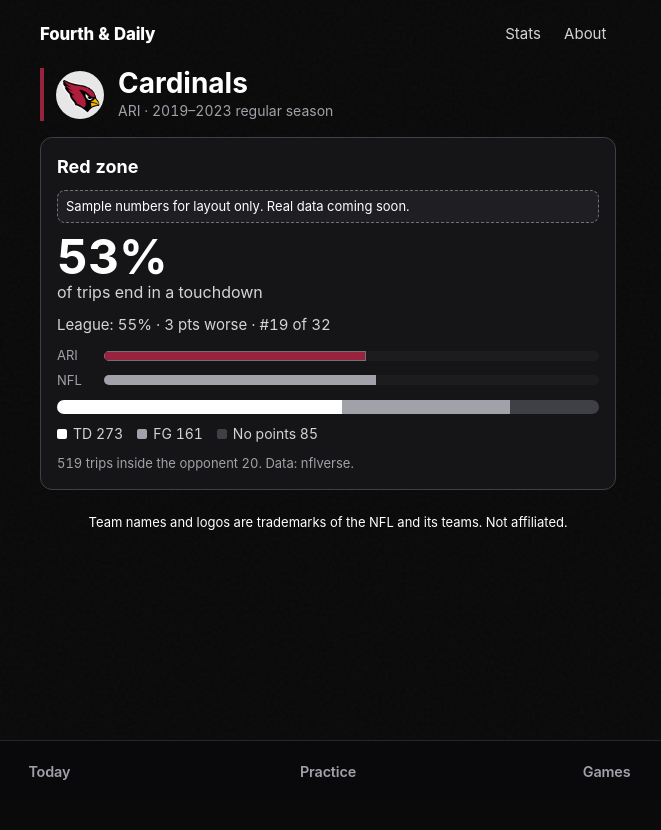
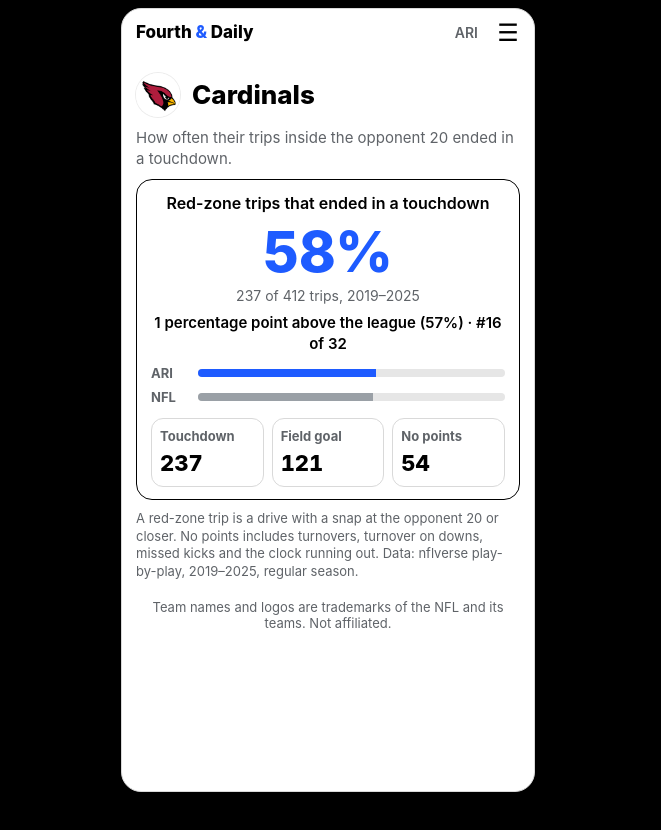
Before and after one commit to nmpy7knjd8-code/nfl-analytics-simulator, a Next.js app in the folder frontend/: page /team/ARI in a window 1280 px wide. Shown: the top 830 px of the page, without its empty margins (312-973 px from the left). After the commit the page ends 800 px from the top, so only its background shows below. Built offline with nearby package versions, Linux system fonts and the light colour scheme.

Commit message:
F5: light game-style team page, real teamRedzone.json (#166), no stub; season chips ready for by_season

```diff
--- a/frontend/app/team/[abbr]/page.tsx
+++ b/frontend/app/team/[abbr]/page.tsx
@@ -3,7 +3,9 @@
 import colors from "../../../lib/teamColors.json";
 import { teamNickname } from "../../../lib/teams";
 import { TeamLogo } from "../../../components/TeamLogo";
-import { REDZONE, pct, redzoneFor } from "../../../lib/teamRedzone";
+import { Header, Trademark } from "../../../components/SimpleGame";
+import { TeamRedzone } from "../../../components/TeamRedzone";
+import { REDZONE } from "../../../lib/teamRedzone";
 import "../team.css";
 
 type Props = { params: Promise<{ abbr: string }> };
@@ -16,54 +18,30 @@
 
 export async function generateMetadata({ params }: Props): Promise<Metadata> {
   const { abbr } = await params;
-  return { title: `${teamNickname(abbr)} · Fourth & Daily` };
+  return { title: `${teamNickname(abbr)} red zone · Fourth & Daily` };
 }
 
 export default async function TeamPage({ params }: Props) {
   const { abbr } = await params;
   const c = TEAMS[abbr];
-  const row = redzoneFor(abbr);
-  if (!c || !row) notFound();
-  const lg = REDZONE.league;
-  const diff = Math.round((row.td_rate - lg.td_rate) * 100);
-  const n = REDZONE.teams.length;
+  if (!c || !REDZONE.teams.some((t) => t.team === abbr)) notFound();
   const [s0, s1] = REDZONE.seasons;
-  const seg = (v: number) => `${(v / row.drives) * 100}%`;
   return (
-    <main className="fd-page tm-page" id="main" style={{ "--tm-c": c.primary, "--tm-c2": c.secondary } as React.CSSProperties}>
-      <header className="tm-head">
-        <TeamLogo abbr={abbr} size={48} />
-        <div>
-          <h1>{teamNickname(abbr)}</h1>
-          <p className="tm-sub">{abbr} · {s0}–{s1} regular season</p>
-        </div>
-      </header>
-
-      <section className="tm-card" aria-labelledby="rz-h">
-        <h2 id="rz-h">Red zone</h2>
-        {REDZONE.stub ? <p className="tm-stub">Sample numbers for layout only. Real data coming soon.</p> : null}
-        <p className="tm-big"><span>{pct(row.td_rate)}</span> of trips end in a touchdown</p>
-        <p className="tm-vs">
-          League: {pct(lg.td_rate)} · {diff === 0 ? "same as the league" : `${Math.abs(diff)} pts ${diff > 0 ? "better" : "worse"}`} · #{row.rank} of {n}
+    <main id="main">
+      <div className="sg-app tm" style={{ "--tm-c": c.primary } as React.CSSProperties}>
+        <Header right={abbr} />
+        <header className="tm-head">
+          <TeamLogo abbr={abbr} size={44} />
+          <h1 className="tm-h1">{teamNickname(abbr)}</h1>
+        </header>
+        <p className="tm-lede">How often their trips inside the opponent 20 ended in a touchdown.</p>
+        <TeamRedzone abbr={abbr} />
+        <p className="tm-note">
+          A red-zone trip is a drive with a snap at the opponent 20 or closer. No points includes turnovers, turnover on downs,
+          missed kicks and the clock running out. Data: nflverse play-by-play, {s0}–{s1}, regular season.
         </p>
-        <div className="tm-bars" aria-hidden="true">
-          <div className="tm-row"><span>{abbr}</span><div className="tm-bar"><i style={{ width: pct(row.td_rate) }} /></div></div>
-          <div className="tm-row"><span>NFL</span><div className="tm-bar tm-bar-lg"><i style={{ width: pct(lg.td_rate) }} /></div></div>
-        </div>
-        <div className="tm-split" role="img" aria-label={`${row.td} touchdowns, ${row.fg} field goals, ${row.no_score} no points, out of ${row.drives} trips`}>
-          <i className="tm-s-td" style={{ width: seg(row.td) }} />
-          <i className="tm-s-fg" style={{ width: seg(row.fg) }} />
-          <i className="tm-s-no" style={{ width: seg(row.no_score) }} />
-        </div>
-        <ul className="tm-legend">
-          <li><b className="tm-s-td" />TD {row.td}</li>
-          <li><b className="tm-s-fg" />FG {row.fg}</li>
-          <li><b className="tm-s-no" />No points {row.no_score}</li>
-        </ul>
-        <p className="tm-note">{row.drives} trips inside the opponent 20. Data: nflverse.</p>
-      </section>
-
-      <p className="sg-tm-note">Team names and logos are trademarks of the NFL and its teams. Not affiliated.</p>
+        <Trademark />
+      </div>
     </main>
   );
 }
--- a/frontend/app/team/team.css
+++ b/frontend/app/team/team.css
@@ -1,22 +1,21 @@
-.tm-head{display:flex;align-items:center;gap:12px;border-left:4px solid var(--tm-c);padding-left:12px}
-.tm-head h1{margin:0;font-size:28px;line-height:1.1}
-.tm-sub{margin:2px 0 0;color:var(--color-ink-muted);font-size:14px}
-.tm-card{background:var(--color-bg-elevated);border:1px solid var(--color-border);border-radius:12px;padding:16px;display:grid;gap:10px}
-.tm-card h2{margin:0;font-size:18px}
-.tm-stub{margin:0;font-size:13px;color:var(--color-ink);background:var(--color-accent-soft);border:1px dashed var(--color-border-strong);border-radius:8px;padding:6px 8px}
-.tm-big{margin:0;font-size:16px;color:var(--color-ink-secondary)}
-.tm-big span{display:block;font-size:48px;font-weight:700;color:var(--color-ink);line-height:1}
-.tm-vs{margin:0;font-size:15px;color:var(--color-ink-secondary)}
-.tm-bars{display:grid;gap:6px}
-.tm-bar{height:10px;background:var(--color-bg-sunken);border-radius:5px;overflow:hidden}
-.tm-bar i{display:block;height:100%;background:var(--tm-c);outline:1px solid var(--color-border-strong);outline-offset:-1px}
-.tm-bar-lg i{background:var(--color-ink-muted);outline:none}
-.tm-split{display:flex;height:14px;border-radius:7px;overflow:hidden}
-.tm-split i{display:block;height:100%}
-.tm-s-td{background:var(--color-ink)}
-.tm-s-fg{background:var(--color-ink-muted)}
-.tm-s-no{background:var(--color-border)}
-.tm-legend{list-style:none;margin:0;padding:0;display:flex;flex-wrap:wrap;gap:6px 14px;font-size:14px;color:var(--color-ink-secondary)}
-.tm-legend b{display:inline-block;width:10px;height:10px;border-radius:2px;margin-right:6px}
-.tm-note{margin:0;font-size:13px;color:var(--color-ink-muted)}
-.tm-row{display:grid;grid-template-columns:3em 1fr;align-items:center;gap:8px;font-size:13px;color:var(--color-ink-muted)}
+/* Team pages: same white card as the Fourth & Daily game (.sg-app), like /kicks (#159). */
+.tm{gap:10px;padding-bottom:calc(16px + env(safe-area-inset-bottom,0px))}
+.tm-head{display:flex;align-items:center;gap:10px;margin-top:6px}
+.tm-h1{font-size:26px;line-height:1.15;font-weight:800;margin:0;color:#000}
+.tm-lede{margin:0;color:var(--sg-g);font-size:15px}
+.tm-chips{margin:0}
+.tm-hero{text-align:center;border:1.5px solid #000;border-radius:16px;padding:12px 14px;display:grid;gap:6px}
+.tm-q{font-size:16px;font-weight:600;color:#000;margin:0}
+.tm-big{font-size:56px;font-weight:800;line-height:1;color:var(--sg-b);font-variant-numeric:tabular-nums;margin:4px 0 0}
+.tm-sub{font-size:14px;color:var(--sg-g)}
+.tm-vs{margin:0;font-size:15px;font-weight:600;color:#000}
+.tm-bars{display:grid;gap:6px;margin-top:4px}
+.tm-row{display:grid;grid-template-columns:3em 1fr;align-items:center;gap:8px;font-size:13px;font-weight:700;color:var(--sg-g);text-align:left}
+.tm-bar{height:8px;border-radius:4px;background:#e6e6e6;overflow:hidden}
+.tm-bar i{display:block;height:100%;background:var(--sg-b)}
+.tm-bar-lg i{background:#9aa0a6}
+.tm-tiles{list-style:none;margin:6px 0 0;padding:0;display:grid;grid-template-columns:repeat(3,minmax(0,1fr));gap:8px}
+.tm-tiles li{display:grid;gap:2px;padding:8px;border:1.5px solid #d9d9d9;border-radius:12px;text-align:left}
+.tm-tiles span{font-size:13px;font-weight:700;color:var(--sg-g)}
+.tm-tiles b{font-size:22px;font-weight:800;font-variant-numeric:tabular-nums}
+.tm-note{margin:0;font-size:13px;color:var(--sg-g);line-height:1.35}
--- a/frontend/components/AppNav.tsx
+++ b/frontend/components/AppNav.tsx
@@ -17,7 +17,7 @@
 /** The simple game ("/", "/daily", "/practice", "/endless") has its own header and ☰ menu, so the old chrome is hidden there. */
 function useGameRoute(): boolean {
   const p = (usePathname() || "/").replace(/\/+$/, "") || "/";
-  return p === "/" || p === "/daily" || p === "/practice" || p === "/endless" || p === "/feed";
+  return p === "/" || p === "/daily" || p === "/practice" || p === "/endless" || p === "/feed" || p.startsWith("/team/");
 }
 
 export function TopBar() {
--- /dev/null
+++ b/frontend/components/TeamRedzone.tsx
@@ -0,0 +1,45 @@
+"use client";
+
+import { useState } from "react";
+import { ALL, REDZONE, pct, rowFor, seasonKeys, sliceFor, vsLeague } from "../lib/teamRedzone";
+
+export function TeamRedzone({ abbr }: { abbr: string }) {
+  const [season, setSeason] = useState(ALL);
+  const keys = seasonKeys();
+  const slice = sliceFor(season);
+  const row = rowFor(abbr, slice);
+  const [s0, s1] = REDZONE.seasons;
+  const when = season === ALL ? `${s0}–${s1}` : season;
+  return (
+    <>
+      {keys.length ? (
+        <div className="pf-chips tm-chips" role="group" aria-label="Season">
+          {[ALL, ...keys].map((k) => (
+            <button key={k} type="button" className={`pf-chip${season === k ? " is-on" : ""}`} aria-pressed={season === k} onClick={() => setSeason(k)}>
+              {k === ALL ? "All" : k}
+            </button>
+          ))}
+        </div>
+      ) : null}
+      {!row ? (
+        <section className="tm-hero"><p className="tm-q">No red-zone trips for this team in {when}.</p></section>
+      ) : (
+        <section className="tm-hero" aria-live="polite">
+          <h2 className="tm-q">Red-zone trips that ended in a touchdown</h2>
+          <div className="tm-big">{pct(row.td_rate)}</div>
+          <div className="tm-sub">{row.td.toLocaleString()} of {row.drives.toLocaleString()} trips, {when}</div>
+          <p className="tm-vs">{vsLeague(row.td_rate, slice.league.td_rate)} ({pct(slice.league.td_rate)}) · #{row.rank} of {slice.teams.length}</p>
+          <div className="tm-bars" aria-hidden="true">
+            <div className="tm-row"><span>{abbr}</span><div className="tm-bar"><i style={{ width: pct(row.td_rate) }} /></div></div>
+            <div className="tm-row"><span>NFL</span><div className="tm-bar tm-bar-lg"><i style={{ width: pct(slice.league.td_rate) }} /></div></div>
+          </div>
+          <ul className="tm-tiles">
+            <li><span>Touchdown</span><b>{row.td.toLocaleString()}</b></li>
+            <li><span>Field goal</span><b>{row.fg.toLocaleString()}</b></li>
+            <li><span>No points</span><b>{row.no_score.toLocaleString()}</b></li>
+          </ul>
+        </section>
+      )}
+    </>
+  );
+}
--- a/frontend/lib/teamRedzone.stub.json
+++ /dev/null
@@ -1,306 +0,0 @@
-{
- "schema_version": 1,
- "stub": true,
- "source": "STUB \u2014 placeholder numbers, not real data. Replaced by mining/build_team_redzone.py (NFL Data Builders).",
- "seasons": [
-  2019,
-  2023
- ],
- "season_type": "REG",
- "red_zone_def": "Drive had a snap at the opponent 20 or closer (yardline_100 <= 20)",
- "league": {
-  "drives": 16182,
-  "td": 8978,
-  "td_rate": 0.5548
- },
- "teams": [
-  {
-   "team": "KC",
-   "drives": 465,
-   "td": 304,
-   "fg": 118,
-   "no_score": 43,
-   "td_rate": 0.6538,
-   "rank": 1
-  },
-  {
-   "team": "SEA",
-   "drives": 519,
-   "td": 338,
-   "fg": 114,
-   "no_score": 67,
-   "td_rate": 0.6513,
-   "rank": 2
-  },
-  {
-   "team": "ATL",
-   "drives": 528,
-   "td": 343,
-   "fg": 132,
-   "no_score": 53,
-   "td_rate": 0.6496,
-   "rank": 3
-  },
-  {
-   "team": "BUF",
-   "drives": 539,
-   "td": 350,
-   "fg": 132,
-   "no_score": 57,
-   "td_rate": 0.6494,
-   "rank": 4
-  },
-  {
-   "team": "HOU",
-   "drives": 461,
-   "td": 294,
-   "fg": 107,
-   "no_score": 60,
-   "td_rate": 0.6377,
-   "rank": 5
-  },
-  {
-   "team": "LV",
-   "drives": 478,
-   "td": 300,
-   "fg": 122,
-   "no_score": 56,
-   "td_rate": 0.6276,
-   "rank": 6
-  },
-  {
-   "team": "WAS",
-   "drives": 515,
-   "td": 317,
-   "fg": 142,
-   "no_score": 56,
-   "td_rate": 0.6155,
-   "rank": 7
-  },
-  {
-   "team": "MIA",
-   "drives": 516,
-   "td": 311,
-   "fg": 133,
-   "no_score": 72,
-   "td_rate": 0.6027,
-   "rank": 8
-  },
-  {
-   "team": "IND",
-   "drives": 465,
-   "td": 268,
-   "fg": 138,
-   "no_score": 59,
-   "td_rate": 0.5763,
-   "rank": 9
-  },
-  {
-   "team": "BAL",
-   "drives": 558,
-   "td": 321,
-   "fg": 172,
-   "no_score": 65,
-   "td_rate": 0.5753,
-   "rank": 10
-  },
-  {
-   "team": "PIT",
-   "drives": 441,
-   "td": 248,
-   "fg": 136,
-   "no_score": 57,
-   "td_rate": 0.5624,
-   "rank": 11
-  },
-  {
-   "team": "NYJ",
-   "drives": 548,
-   "td": 303,
-   "fg": 167,
-   "no_score": 78,
-   "td_rate": 0.5529,
-   "rank": 12
-  },
-  {
-   "team": "DAL",
-   "drives": 538,
-   "td": 296,
-   "fg": 173,
-   "no_score": 69,
-   "td_rate": 0.5502,
-   "rank": 13
-  },
-  {
-   "team": "PHI",
-   "drives": 493,
-   "td": 269,
-   "fg": 154,
-   "no_score": 70,
-   "td_rate": 0.5456,
-   "rank": 14
-  },
-  {
-   "team": "MIN",
-   "drives": 479,
-   "td": 261,
-   "fg": 141,
-   "no_score": 77,
-   "td_rate": 0.5449,
-   "rank": 15
-  },
-  {
-   "team": "TB",
-   "drives": 499,
-   "td": 270,
-   "fg": 150,
-   "no_score": 79,
-   "td_rate": 0.5411,
-   "rank": 16
-  },
-  {
-   "team": "NE",
-   "drives": 529,
-   "td": 284,
-   "fg": 165,
-   "no_score": 80,
-   "td_rate": 0.5369,
-   "rank": 17
-  },
-  {
-   "team": "CLE",
-   "drives": 492,
-   "td": 261,
-   "fg": 170,
-   "no_score": 61,
-   "td_rate": 0.5305,
-   "rank": 18
-  },
-  {
-   "team": "ARI",
-   "drives": 519,
-   "td": 273,
-   "fg": 161,
-   "no_score": 85,
-   "td_rate": 0.526,
-   "rank": 19
-  },
-  {
-   "team": "TEN",
-   "drives": 507,
-   "td": 266,
-   "fg": 161,
-   "no_score": 80,
-   "td_rate": 0.5247,
-   "rank": 20
-  },
-  {
-   "team": "CHI",
-   "drives": 551,
-   "td": 289,
-   "fg": 179,
-   "no_score": 83,
-   "td_rate": 0.5245,
-   "rank": 21
-  },
-  {
-   "team": "CIN",
-   "drives": 513,
-   "td": 269,
-   "fg": 173,
-   "no_score": 71,
-   "td_rate": 0.5244,
-   "rank": 22
-  },
-  {
-   "team": "SF",
-   "drives": 536,
-   "td": 281,
-   "fg": 184,
-   "no_score": 71,
-   "td_rate": 0.5243,
-   "rank": 23
-  },
-  {
-   "team": "GB",
-   "drives": 440,
-   "td": 228,
-   "fg": 134,
-   "no_score": 78,
-   "td_rate": 0.5182,
-   "rank": 24
-  },
-  {
-   "team": "JAX",
-   "drives": 466,
-   "td": 239,
-   "fg": 169,
-   "no_score": 58,
-   "td_rate": 0.5129,
-   "rank": 25
-  },
-  {
-   "team": "NO",
-   "drives": 530,
-   "td": 271,
-   "fg": 165,
-   "no_score": 94,
-   "td_rate": 0.5113,
-   "rank": 26
-  },
-  {
-   "team": "CAR",
-   "drives": 555,
-   "td": 282,
-   "fg": 179,
-   "no_score": 94,
-   "td_rate": 0.5081,
-   "rank": 27
-  },
-  {
-   "team": "LAC",
-   "drives": 559,
-   "td": 283,
-   "fg": 168,
-   "no_score": 108,
-   "td_rate": 0.5063,
-   "rank": 28
-  },
-  {
-   "team": "DEN",
-   "drives": 449,
-   "td": 227,
-   "fg": 154,
-   "no_score": 68,
-   "td_rate": 0.5056,
-   "rank": 29
-  },
-  {
-   "team": "DET",
-   "drives": 456,
-   "td": 230,
-   "fg": 169,
-   "no_score": 57,
-   "td_rate": 0.5044,
-   "rank": 30
-  },
-  {
-   "team": "NYG",
-   "drives": 560,
-   "td": 271,
-   "fg": 206,
-   "no_score": 83,
-   "td_rate": 0.4839,
-   "rank": 31
-  },
-  {
-   "team": "LA",
-   "drives": 478,
-   "td": 231,
-   "fg": 164,
-   "no_score": 83,
-   "td_rate": 0.4833,
-   "rank": 32
-  }
- ]
-}
--- a/frontend/lib/teamRedzone.ts
+++ b/frontend/lib/teamRedzone.ts
@@ -1,32 +1,54 @@
-/** F5 red-zone scorecard data. Real file comes from mining/build_team_redzone.py (NFL Data Builders);
- * until then the page reads a clearly labeled stub. Shape: /workspace/nfl-research/teams/f5-redzone-json-shape.md */
-import raw from "./teamRedzone.stub.json";
+/** F5 red-zone scorecard data: frontend/lib/teamRedzone.json, built by mining/build_team_redzone.py (NFL Data Builders, #166).
+ * Shape: /workspace/nfl-research/teams/f5-redzone-json-shape.md */
+import raw from "./teamRedzone.json";
 
 export type RedzoneTeamRow = {
   team: string; // nflverse abbr, e.g. "KC"
-  drives: number; // drives that reached the red zone
-  td: number; // drives ending in a touchdown
-  fg: number; // drives ending in a made field goal
-  no_score: number; // every other result (turnover, downs, missed FG, end of half)
+  drives: number; // red-zone trips (drives with a snap at yardline_100 <= 20)
+  td: number; // trips ending in an offensive touchdown
+  fg: number; // trips ending in a made field goal
+  no_score: number; // every other result
   td_rate: number; // td / drives, 0..1
   rank: number; // 1 = best TD rate in the league
 };
 
-export type RedzoneFile = {
-  schema_version: 1;
+export type RedzoneLeague = { drives: number; td: number; td_rate: number };
+export type RedzoneSlice = { league: RedzoneLeague; teams: RedzoneTeamRow[] };
+
+export type RedzoneFile = RedzoneSlice & {
+  schema_version: number;
   stub: boolean;
   source: string;
   seasons: [number, number]; // first, last (inclusive)
   season_type: "REG" | "ALL";
   red_zone_def: string;
-  league: { drives: number; td: number; td_rate: number };
-  teams: RedzoneTeamRow[];
+  /** Per-season slices keyed by season ("2019"…), coming from Data Builders. Season chips show only when present. */
+  by_season?: Record<string, RedzoneSlice>;
 };
 
 export const REDZONE = raw as RedzoneFile;
+if (REDZONE.stub) throw new Error("teamRedzone.json is marked stub; no sample data may ship");
 
-export function redzoneFor(abbr: string): RedzoneTeamRow | undefined {
-  return REDZONE.teams.find((t) => t.team === abbr);
+export const ALL = "all";
+
+/** Season keys with real per-season data, oldest first. Empty until by_season lands. */
+export function seasonKeys(f: RedzoneFile = REDZONE): string[] {
+  return Object.keys(f.by_season ?? {}).sort();
+}
+
+export function sliceFor(season: string, f: RedzoneFile = REDZONE): RedzoneSlice {
+  return season === ALL ? f : f.by_season?.[season] ?? f;
+}
+
+export function rowFor(abbr: string, slice: RedzoneSlice): RedzoneTeamRow | undefined {
+  return slice.teams.find((t) => t.team === abbr);
 }
 
 export const pct = (v: number) => `${Math.round(v * 100)}%`;
+
+/** "6 percentage points above the league" / "below" / "same as the league" (whole points, from rounded rates). */
+export function vsLeague(team: number, league: number): string {
+  const d = Math.round(team * 100) - Math.round(league * 100);
+  if (d === 0) return "Same as the league";
+  return `${Math.abs(d)} percentage point${Math.abs(d) === 1 ? "" : "s"} ${d > 0 ? "above" : "below"} the league`;
+}
--- a/frontend/package.json
+++ b/frontend/package.json
@@ -9,7 +9,7 @@
     "build:pages": "tsx scripts/check-daily-schedule.ts && tsx scripts/snapshot-daily.ts && NFL_SIM_STATIC_EXPORT=1 next build",
     "start": "next start",
     "typecheck": "tsc -p tsconfig.json --noEmit && tsc -p tsconfig.contracts.json --noEmit",
-    "test": "node --import tsx --test contracts/contracts.test.ts lib/quiz.test.ts lib/winProbability.test.ts lib/daily.test.ts lib/gameFacts.test.ts lib/clock.test.ts lib/fixtures.fg.test.ts lib/gameFileV2.test.ts lib/closeCall.test.ts lib/features.test.ts lib/teamColors.test.ts lib/teamLogos.test.ts lib/revealRow.test.ts lib/cssSanity.test.ts lib/penaltyText.test.ts lib/simpleGame.test.ts lib/endless.test.ts lib/resultPill.test.ts lib/dailySnapshot.test.ts lib/dailySchedule.test.ts lib/playFeed.test.ts lib/gamePicker.test.ts",
+    "test": "node --import tsx --test contracts/contracts.test.ts lib/quiz.test.ts lib/winProbability.test.ts lib/daily.test.ts lib/gameFacts.test.ts lib/clock.test.ts lib/fixtures.fg.test.ts lib/gameFileV2.test.ts lib/closeCall.test.ts lib/features.test.ts lib/teamColors.test.ts lib/teamLogos.test.ts lib/revealRow.test.ts lib/cssSanity.test.ts lib/penaltyText.test.ts lib/simpleGame.test.ts lib/endless.test.ts lib/resultPill.test.ts lib/dailySnapshot.test.ts lib/dailySchedule.test.ts lib/playFeed.test.ts lib/gamePicker.test.ts lib/teamRedzone.test.ts",
     "test:all": "npm test && npm run typecheck"
   },
   "dependencies": {
```
Also changed, not shown: 1 other file (tests, documents, lock files or other folders).
